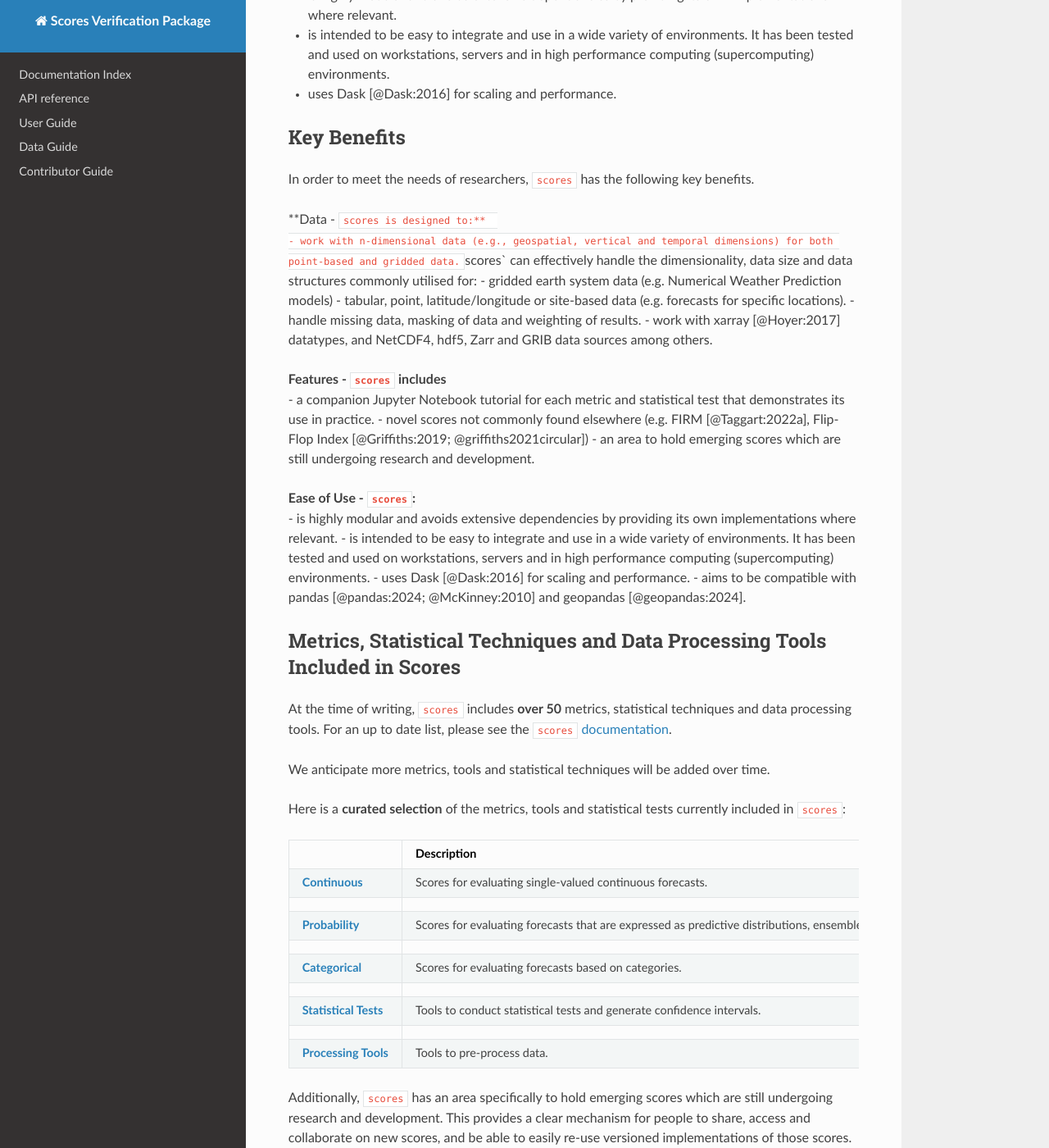
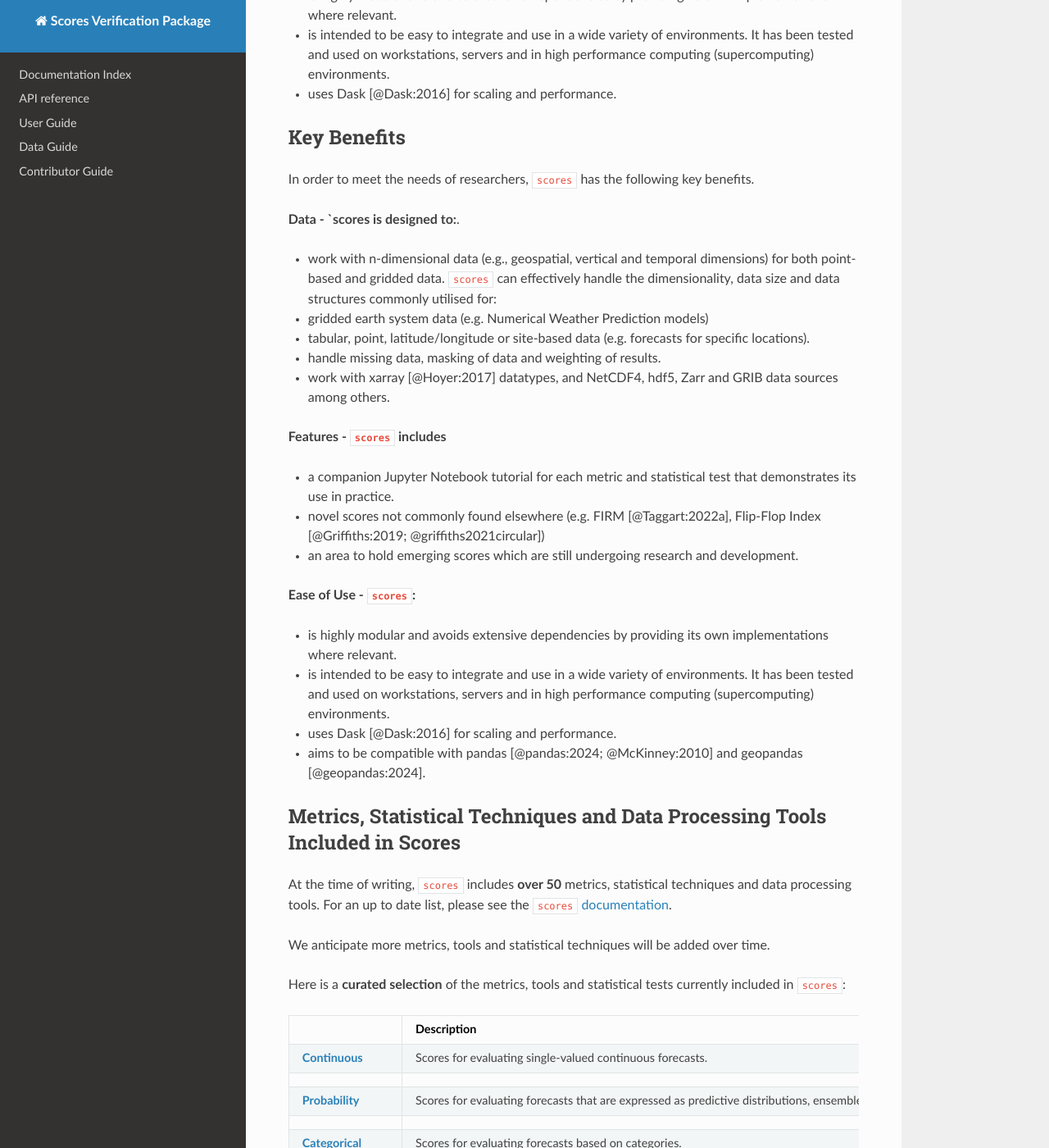
Before and after one commit to nci/scores, an MkDocs documentation site: the page built from docs/paper.md, in a window 1280 px wide and 1400 px high, scrolled down 1284 px. Shown: the whole window at 82% size. Built offline with MkDocs 1.6.1, drawn with Linux system fonts in a browser that asks for light colours; nearby versions of some CDN libraries.

Commit message:
white space trial and error

```diff
--- a/docs/paper.md
+++ b/docs/paper.md
@@ -63,7 +63,8 @@ In order to meet the needs of researchers, `scores`:
 
 In order to meet the needs of researchers, `scores` has the following key benefits.
 
-**Data - `scores is designed to:**
+**Data - `scores is designed to:**.
+
 - work with n-dimensional data (e.g., geospatial, vertical and temporal dimensions) for both point-based and gridded data. `scores` can effectively handle the dimensionality, data size and data structures commonly utilised for:
   - gridded earth system data (e.g. Numerical Weather Prediction models)
   - tabular, point, latitude/longitude or site-based data (e.g. forecasts for specific locations).
@@ -71,11 +72,13 @@ In order to meet the needs of researchers, `scores` has the following key benefi
 - work with xarray [@Hoyer:2017] datatypes, and NetCDF4, hdf5, Zarr and GRIB data sources among others.
 
 **Features - `scores` includes**
+
 - a companion Jupyter Notebook tutorial for each metric and statistical test that demonstrates its use in practice.
 - novel scores not commonly found elsewhere (e.g. FIRM [@Taggart:2022a], Flip-Flop Index [@Griffiths:2019; @griffiths2021circular])
 - an area to hold emerging scores which are still undergoing research and development.
 
 **Ease of Use - `scores`:**
+
 - is highly modular and avoids extensive dependencies by providing its own implementations where relevant.
 - is intended to be easy to integrate and use in a wide variety of environments. It has been tested and used on workstations, servers and in high performance computing (supercomputing) environments.
 - uses Dask [@Dask:2016] for scaling and performance.
```
